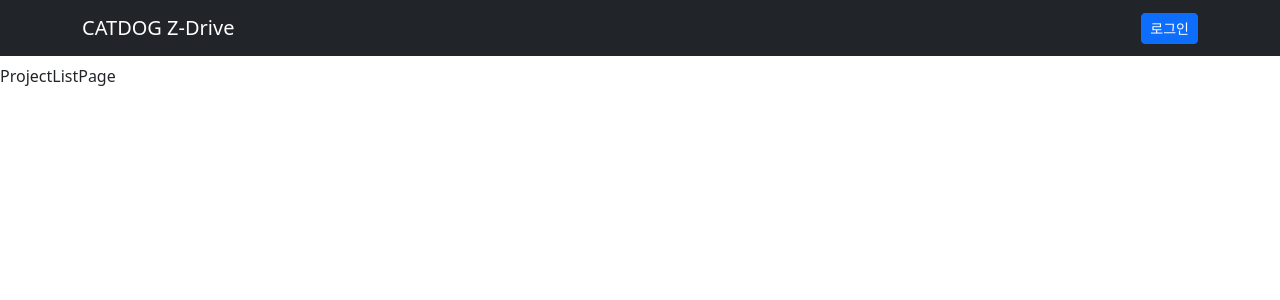
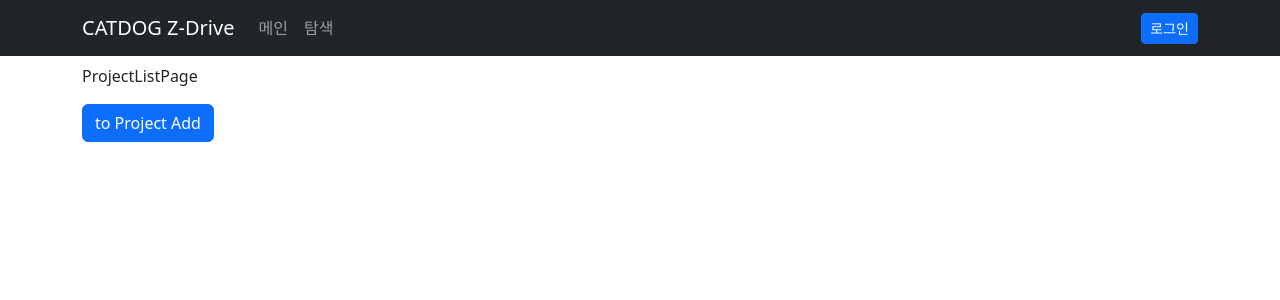
Before and after one commit to KU-CATDOG/zdrive-front, a React (Create React App) app: page /zdrive/project/list in a window 1280 px wide. Shown: the top 300 px of the page. Built offline with nearby package versions, Linux system fonts and the light colour scheme.

Commit message:
Move page button to project list page

```diff
--- a/src/components/Header.js
+++ b/src/components/Header.js
@@ -31,10 +31,17 @@ function Header() {
   return (
     <Navbar className="mb-2" bg="dark" variant="dark">
       <Container>
-        <Navbar.Brand href="#" onClick={() => navigate(PATHS.root)}>
+        <Navbar.Brand href="#m" onClick={() => navigate(PATHS.root)}>
           CATDOG Z-Drive
         </Navbar.Brand>
-        <Nav className="me-auto" />
+        <Nav className="me-auto">
+          <Nav.Link href="#m" onClick={() => navigate(PATHS.root)}>
+            메인
+          </Nav.Link>
+          <Nav.Link href="#p" onClick={() => navigate(PATHS.project.list)}>
+            탐색
+          </Nav.Link>
+        </Nav>
         <Nav>
           <Navbar.Text className="me-3">{studentNumber}</Navbar.Text>
           {logined ? (
--- a/src/page/MainPage.js
+++ b/src/page/MainPage.js
@@ -1,18 +1,9 @@
 import React from "react";
-import { Button, Container } from "react-bootstrap";
+import { Container } from "react-bootstrap";
 import { useSelector } from "react-redux";
-import { useNavigate } from "react-router-dom";
-import { PATHS } from "routes/paths";
 
 function LoginedMainPage() {
-  const navigate = useNavigate();
-
-  return (
-    <>
-      <p>logined</p>
-      <Button onClick={() => navigate(PATHS.project.add)}>to Project Add</Button>
-    </>
-  );
+  return <p>logined</p>;
 }
 
 function MainPage() {
--- a/src/page/ProjectAddPage.js
+++ b/src/page/ProjectAddPage.js
@@ -75,10 +75,13 @@ function ProjectAddPage() {
           <Form.Label>장르</Form.Label>
           <Form.Control name="Genre" disabled={postingProcess} onChange={handleFormValueChange} />
         </Form.Group>
+        <Form.Text>기타 정보는 저장 후 수정해 주시기 바랍니다</Form.Text>
 
-        <Button className="float-end" type="submit" disabled={postingProcess}>
-          저장
-        </Button>
+        <div className="float-end">
+          <Button type="submit" disabled={postingProcess}>
+            저장
+          </Button>
+        </div>
       </Form>
     </Container>
   );
--- a/src/page/ProjectListPage.js
+++ b/src/page/ProjectListPage.js
@@ -1,7 +1,17 @@
 import React from "react";
+import { Button, Container } from "react-bootstrap";
+import { useNavigate } from "react-router-dom";
+import { PATHS } from "routes/paths";
 
 function ProjectListPage() {
-  return <p>ProjectListPage</p>;
+  const navigate = useNavigate();
+
+  return (
+    <Container>
+      <p>ProjectListPage</p>
+      <Button onClick={() => navigate(PATHS.project.add)}>to Project Add</Button>
+    </Container>
+  );
 }
 
 export default ProjectListPage;
```
